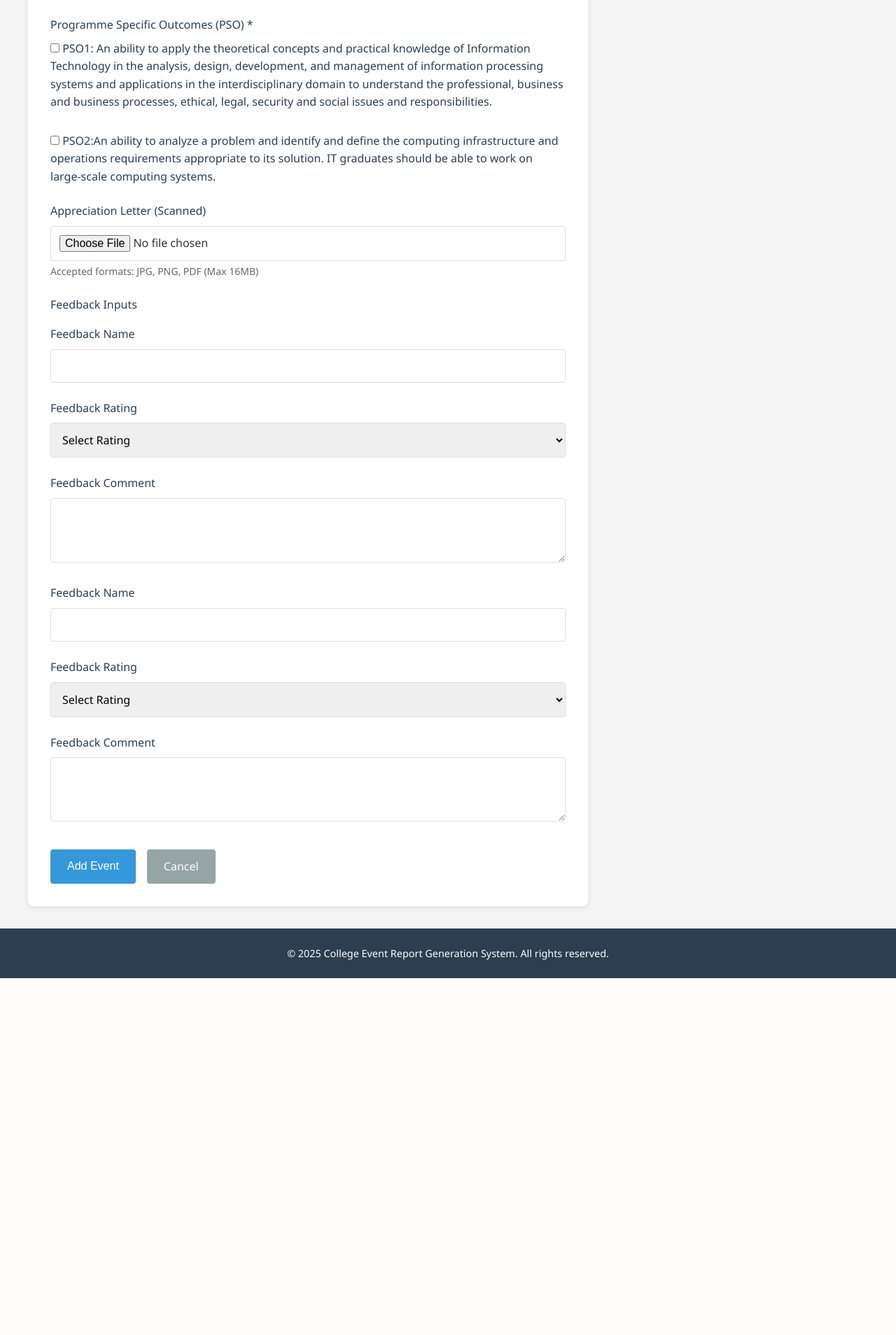
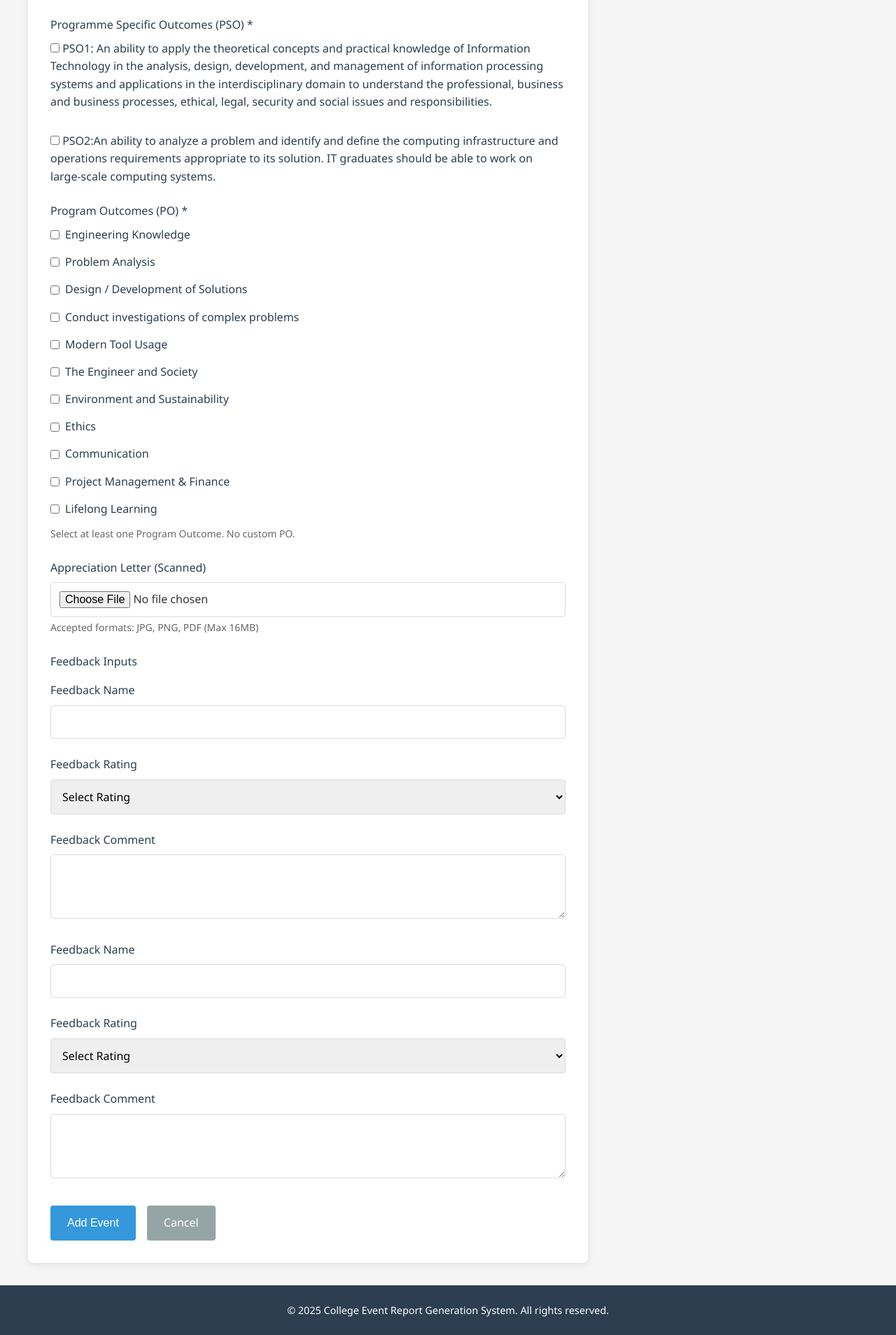
Before and after one commit to swaranjalidesai05-max/report-generation, a Flask app: page /add_event in a window 1280 px wide. Shown: the part 2461-4369 px from the top of the page at 70% size. Before the commit the page ends 3859 px from the top, so only its background shows below. Run offline with Flask 3, Linux system fonts and the light colour scheme; the visitor is signed in with stand-in values (Sample User, id 1).

Commit message:
commit message

```diff
--- a/app.py
+++ b/app.py
@@ -44,6 +44,22 @@ PSO2_TEXT = (
     "infrastructure and operations requirements appropriate to its solution. IT "
     "graduates should be able to work on large-scale computing systems."
 )
+
+# Programme Outcomes (PO) – hardcoded headings only; no custom PO.
+# Used in multi-select "selected_pos" and in report generation.
+PO_HEADINGS = [
+    "Engineering Knowledge",
+    "Problem Analysis",
+    "Design / Development of Solutions",
+    "Conduct investigations of complex problems",
+    "Modern Tool Usage",
+    "The Engineer and Society",
+    "Environment and Sustainability",
+    "Ethics",
+    "Communication",
+    "Project Management & Finance",
+    "Lifelong Learning",
+]
 
 
 # ---------------- DATABASE ----------------
@@ -103,7 +119,8 @@ def init_db():
             outcome_3 TEXT,
             feedback_data TEXT,
             pso1_selected INTEGER DEFAULT 0,
-            pso2_selected INTEGER DEFAULT 0
+            pso2_selected INTEGER DEFAULT 0,
+            selected_pos TEXT
         )
         """
     )
@@ -131,6 +148,7 @@ def init_db():
         ("feedback_data", "TEXT"),
         ("pso1_selected", "INTEGER DEFAULT 0"),
         ("pso2_selected", "INTEGER DEFAULT 0"),
+        ("selected_pos", "TEXT"),
     ]
     for col_name, col_type in new_event_columns:
         if col_name not in event_cols:
@@ -591,6 +609,15 @@ def add_event():
                 return redirect(url_for("add_event", event_id=event_id))
             return redirect(url_for("add_event"))
 
+        # Program Outcomes (PO): multi-select; only allow hardcoded headings (no custom).
+        raw_pos = request.form.getlist("selected_pos")
+        selected_pos = [p for p in raw_pos if p in PO_HEADINGS]
+        if not selected_pos:
+            flash("Please select at least one Program Outcome.")
+            if event_id:
+                return redirect(url_for("add_event", event_id=event_id))
+            return redirect(url_for("add_event"))
+
         # Event photos (multiple) - preserve existing if no new uploads
         event_photos_paths = []
         if "event_photos" in request.files:
@@ -666,7 +693,7 @@ def add_event():
                     permission_letter=?, invitation_letter=?, notice_letter=?,
                     appreciation_letter=?, event_photos=?, attendance_photo=?,
                     outcome_1=?, outcome_2=?, outcome_3=?, feedback_data=?,
-                    pso1_selected=?, pso2_selected=?
+                    pso1_selected=?, pso2_selected=?, selected_pos=?
                 WHERE id=?
                 """,
                 (
@@ -694,6 +721,7 @@ def add_event():
                     json.dumps(feedback_data) if feedback_data else None,
                     pso1_selected,
                     pso2_selected,
+                    json.dumps(selected_pos),
                     event_id,
                 ),
             )
@@ -710,9 +738,9 @@ def add_event():
                     permission_letter, invitation_letter, notice_letter,
                     appreciation_letter, event_photos, attendance_photo,
                     outcome_1, outcome_2, outcome_3, feedback_data,
-                    pso1_selected, pso2_selected
+                    pso1_selected, pso2_selected, selected_pos
                 )
-                VALUES (?, ?, ?, ?, ?, ?, ?, ?, ?, ?, ?, ?, ?, ?, ?, ?, ?, ?, ?, ?, ?, ?, ?, ?)
+                VALUES (?, ?, ?, ?, ?, ?, ?, ?, ?, ?, ?, ?, ?, ?, ?, ?, ?, ?, ?, ?, ?, ?, ?, ?, ?)
                 """,
                 (
                     title,
@@ -739,6 +767,7 @@ def add_event():
                     json.dumps(feedback_data) if feedback_data else None,
                     pso1_selected,
                     pso2_selected,
+                    json.dumps(selected_pos),
                 ),
             )
             flash("Event added successfully.")
@@ -756,7 +785,24 @@ def add_event():
         except (json.JSONDecodeError, TypeError):
             feedback_list = []
 
-    return render_template("add_event.html", event=event, event_id=event_id, feedback_list=feedback_list)
+    # Parse selected_pos for multi-select (edit mode)
+    selected_pos_list = []
+    if event and event.get("selected_pos"):
+        try:
+            selected_pos_list = json.loads(event["selected_pos"])
+            if not isinstance(selected_pos_list, list):
+                selected_pos_list = []
+        except (json.JSONDecodeError, TypeError):
+            selected_pos_list = []
+
+    return render_template(
+        "add_event.html",
+        event=event,
+        event_id=event_id,
+        feedback_list=feedback_list,
+        po_headings=PO_HEADINGS,
+        selected_pos_list=selected_pos_list,
+    )
 
 @app.route("/event/<int:event_id>")
 @login_required
@@ -823,6 +869,18 @@ def generate_report(event_id):
         selected_psos.append(PSO2_TEXT)
     pso_section_text = "\n\n".join(selected_psos)
 
+    # Build PO section: selected Program Outcomes as bullet list (for {{PO_SECTION}}).
+    # Equivalent to: {% for po in selected_pos %} • {{po}} {% endfor %}
+    selected_pos = []
+    if event.get("selected_pos"):
+        try:
+            selected_pos = json.loads(event["selected_pos"])
+            if not isinstance(selected_pos, list):
+                selected_pos = []
+        except (json.JSONDecodeError, TypeError):
+            selected_pos = []
+    po_section_text = "\n".join("• " + po for po in selected_pos)
+
     replace_placeholders(doc, {
         "{{academic_year}}": event["academic_year"],
         "{{date}}": event["date"],
@@ -843,6 +901,7 @@ def generate_report(event_id):
         "{{outcome_2}}": event["outcome_2"],
         "{{outcome_3}}": event["outcome_3"],
         "{{PSO_SECTION}}": pso_section_text,
+        "{{PO_SECTION}}": po_section_text,
     })
 
     insert_event_details_paragraph(doc, "<<EVENT_DETAILS>>", event)
--- a/templates/add_event.html
+++ b/templates/add_event.html
@@ -146,6 +146,20 @@
         </div>
 
         <div class="form-group">
+            <label>Program Outcomes (PO) *</label>
+            <div class="po-checklist" style="display: flex; flex-direction: column; gap: 0.35rem; margin-top: 0.5rem;">
+                {% for heading in po_headings %}
+                <label style="display: flex; align-items: center; gap: 0.5rem; cursor: pointer;">
+                    <input type="checkbox" name="selected_pos" value="{{ heading }}"
+                        {% if heading in selected_pos_list %}checked{% endif %}>
+                    <span>{{ heading }}</span>
+                </label>
+                {% endfor %}
+            </div>
+            <small>Select at least one Program Outcome. No custom PO.</small>
+        </div>
+
+        <div class="form-group">
             <label for="appreciation_letter">Appreciation Letter (Scanned)</label>
             <input type="file" id="appreciation_letter" name="appreciation_letter" accept=".jpg,.png,.pdf">
             <small>Accepted formats: JPG, PNG, PDF (Max 16MB)</small>
```
Also changed, not shown: 1 other file.
